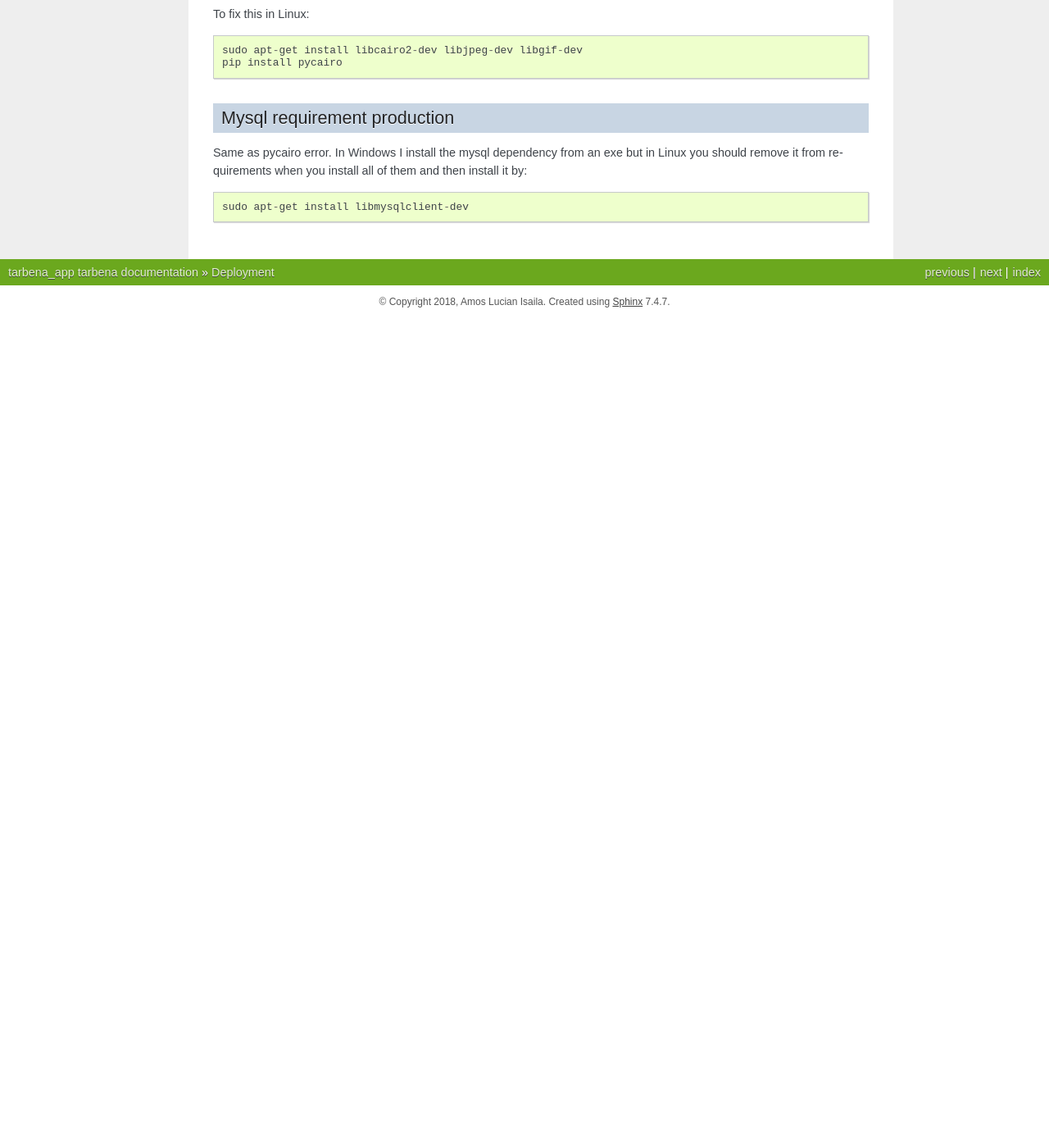
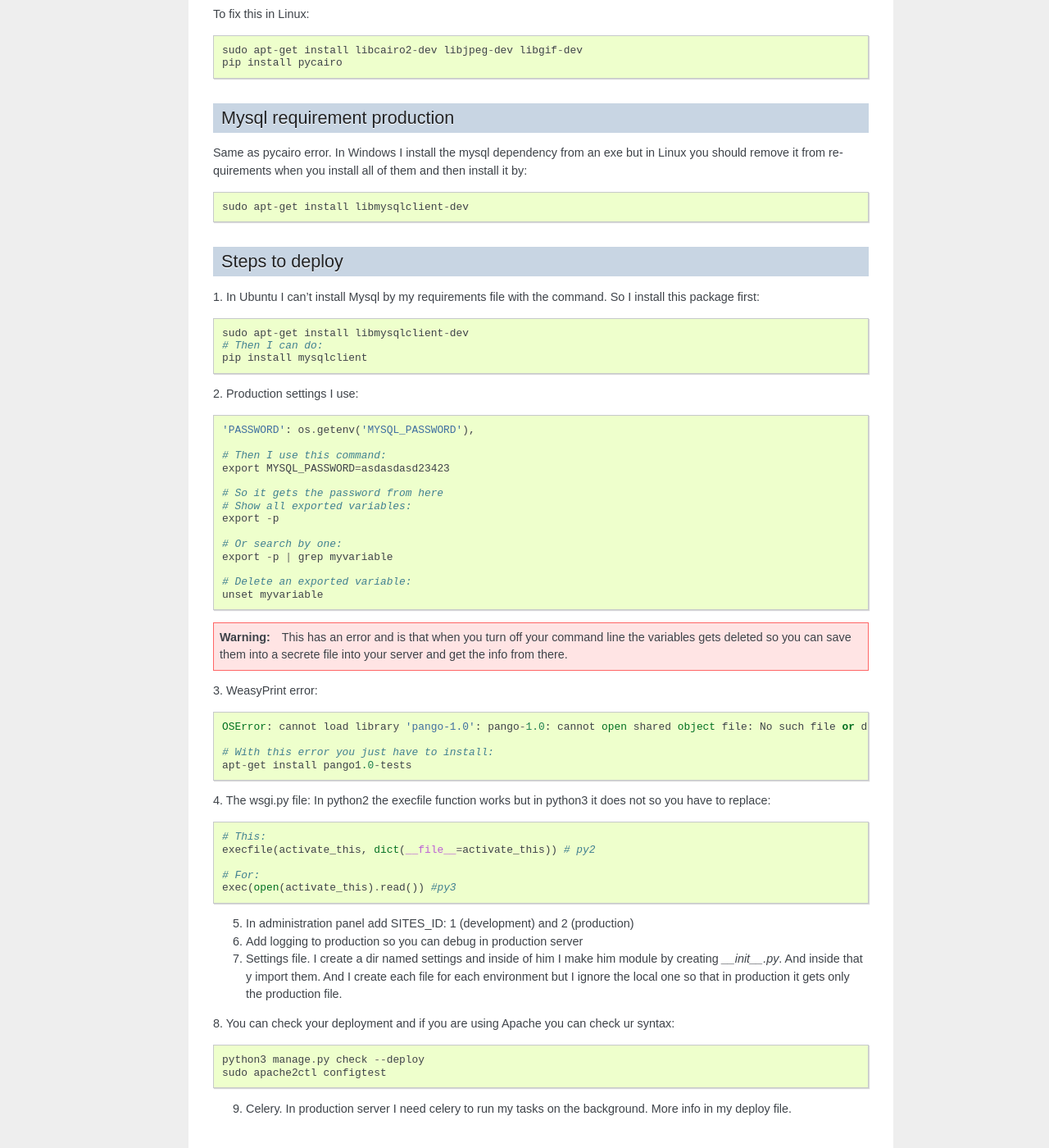
Before and after one commit to amosISA/tarbena_app, a Sphinx documentation site: the page built from docs/deployment.rst, in a window 1280 px wide and 1400 px high, scrolled down 1631 px. Shown: the whole window at 82% size. Built offline with Sphinx 7.4.7, drawn with Linux system fonts in a browser that asks for light colours; before the commit the page ends 2019 px from its top, so only the background shows below that.

Commit message:
New docs and fixtures

```diff
--- a/docs/deployment.rst
+++ b/docs/deployment.rst
@@ -84,3 +84,65 @@ Same as pycairo error. In Windows I install the mysql dependency from an exe but
 ::
 
     sudo apt-get install libmysqlclient-dev
+
+Steps to deploy
+---------------
+1. In Ubuntu I can't install Mysql by my requirements file with the command. So I install this package first:
+::
+
+    sudo apt-get install libmysqlclient-dev
+    # Then I can do:
+    pip install mysqlclient
+
+2. Production settings I use:
+::
+
+    'PASSWORD': os.getenv('MYSQL_PASSWORD'),
+
+    # Then I use this command:
+    export MYSQL_PASSWORD=asdasdasd23423
+
+    # So it gets the password from here
+    # Show all exported variables:
+    export -p
+
+    # Or search by one:
+    export -p | grep myvariable
+
+    # Delete an exported variable:
+    unset myvariable
+
+.. warning::
+    This has an error and is that when you turn off your command line the variables gets deleted so you can save them into a secrete         file into your server and get the info from there.
+
+3. WeasyPrint error:
+::
+
+    OSError: cannot load library 'pango-1.0': pango-1.0: cannot open shared object file: No such file or directory.  Additionally, ctypes.util.find_library() did not manage to locate a library called 'pango-1.0'
+
+    # With this error you just have to install:
+    apt-get install pango1.0-tests
+
+4. The wsgi.py file:
+In python2 the execfile function works but in python3 it does not so you have to replace:
+::
+
+    # This:
+    execfile(activate_this, dict(__file__=activate_this)) # py2
+
+    # For:
+    exec(open(activate_this).read()) #py3
+
+5. In administration panel add SITES_ID: 1 (development) and 2 (production)
+
+6. Add logging to production so you can debug in production server
+
+7. Settings file. I create a dir named settings and inside of him I make him module by creating `__init__.py`. And inside that y import them. And I create each file for each environment but I ignore the local one so that in production it gets only the production file.
+
+8. You can check your deployment and if you are using Apache you can check ur syntax:
+::
+
+    python3 manage.py check --deploy
+    sudo apache2ctl configtest
+
+9. Celery. In production server I need celery to run my tasks on the background. More info in my deploy file.
--- a/docs/installation.rst
+++ b/docs/installation.rst
@@ -22,7 +22,7 @@ Requirements
 3. mysqlclient
 
 Get ready (Windows)
----------
+-------------------
 - Download `python <https://www.python.org/downloads/>`_
 - Install ``pip``. For windows we get it `here <https://bootstrap.pypa.io/get-pip.py>`_
 - Create an environment variable for pip::
```
Also changed, not shown: 3 other files.
